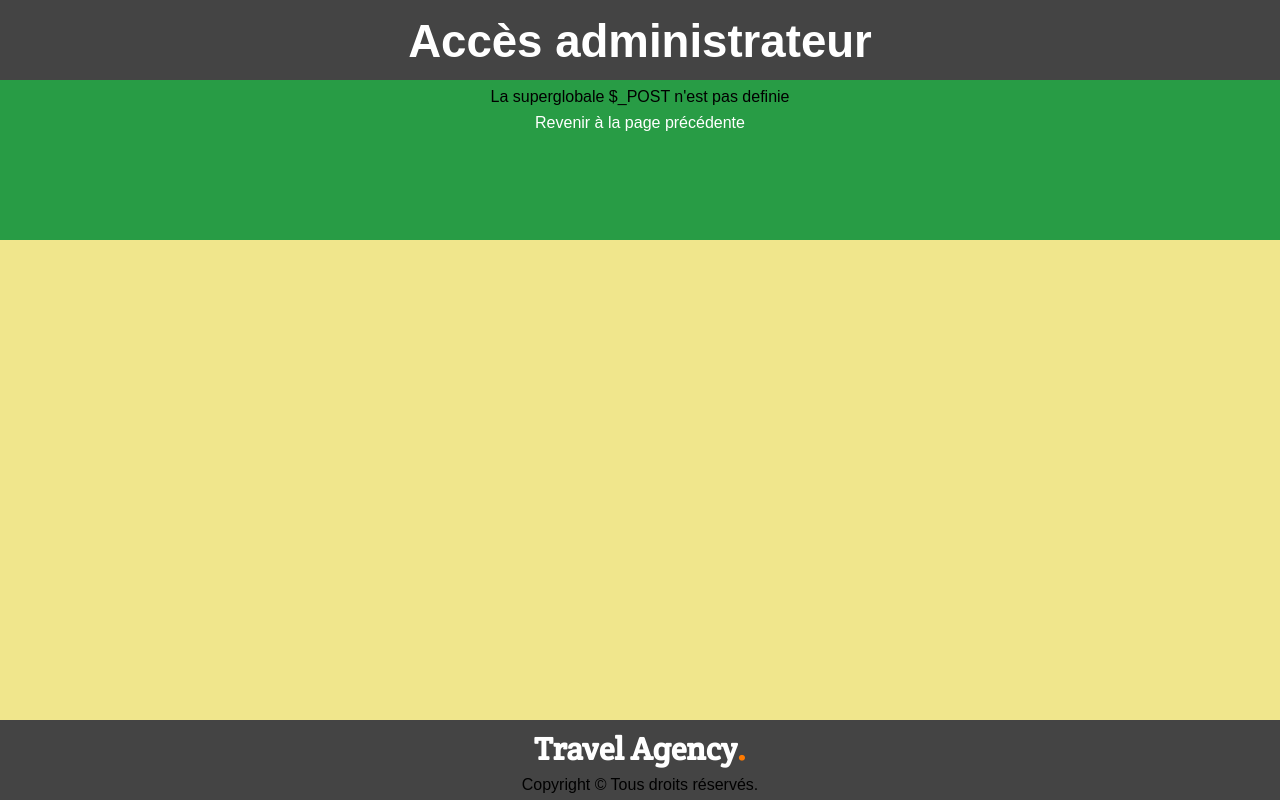
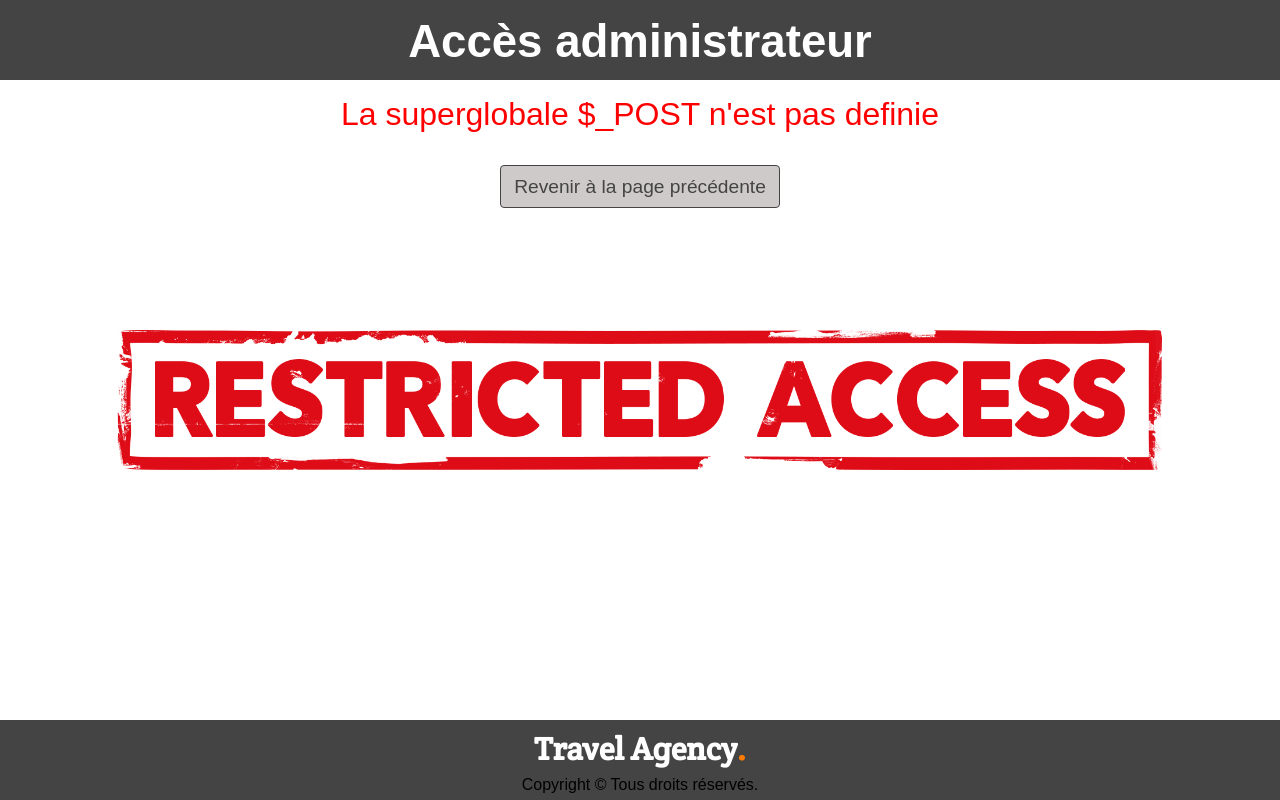
Before and after one commit to kyweez/OPENCLASSROOMS-02-PHP-MYSQL, a PHP site: page /client-db.php in a window 1280 px wide. Run offline with PHP 8.4, Linux system fonts and the light colour scheme.

Commit message:
CSS fini pour la page db-client

```diff
--- a/TPs/TP-travel-agency/admin-access.php
+++ b/TPs/TP-travel-agency/admin-access.php
@@ -38,7 +38,7 @@
         </div>
     </footer>
 
-    <!--<script src="./scripts/form-control-admin.js"></script>-->
+    <script src="./scripts/form-control-admin.js"></script>
 
 </body>
 
--- a/TPs/TP-travel-agency/client-db.php
+++ b/TPs/TP-travel-agency/client-db.php
@@ -19,7 +19,7 @@
     function print_html_section($stringToPrint, $error)
     {
         if ($error)
-            echo '<section><div ><p id="error-section">' . $stringToPrint . '</p><a href="admin-access.php">Revenir à la page précédente</a></div></section>';
+            echo '<section id="error-section"><div ><p>' . $stringToPrint . '</p><a href="admin-access.php">Revenir à la page précédente</a></div></section>';
     }
 
     function print_html_footer()
@@ -75,7 +75,7 @@
                                 $request = $travelAgency_DB->query('SELECT * FROM admin_list ORDER BY id');
                             ?>
                                 <h2>Liste des administrateurs</h2>
-                                <div>
+                                <div id="admin-div">
                                     <table>
                                         <thead>
                                             <tr>
@@ -96,7 +96,7 @@
                                                         <?php
                                                         //formatage de la date en version fr
                                                         $format_us = $data['last_connection'];
-                                                        $format_fr = implode('/',array_reverse  (explode('-',$format_us)));
+                                                        $format_fr = implode('/', array_reverse(explode('-', $format_us)));
                                                         echo  $format_fr;
                                                         ?>
                                                     </td>
@@ -135,7 +135,7 @@
                                                 <td>
                                                     <?php
                                                     $format_us = $data['date_of_request'];
-                                                    $format_fr = implode('/',array_reverse  (explode('-',$format_us)));
+                                                    $format_fr = implode('/', array_reverse(explode('-', $format_us)));
                                                     echo  $format_fr;
                                                     ?>
                                                 </td>
--- a/TPs/TP-travel-agency/css/style-client-db.css
+++ b/TPs/TP-travel-agency/css/style-client-db.css
@@ -7,7 +7,6 @@
 body{
     min-height: 100vh;
     width: 100vw;
-    background-color: grey;
 }
 header, footer{
     background-color: #444;
@@ -43,20 +42,19 @@ header h1{
 
 /*******SECTION*******/
 section{
-    background-color: khaki;
     display: flex;
     flex-direction: column;
     justify-content: flex-start;
 }
 section div:first-child{
-    height: 6vh;
+    height: 10vh;
     display: flex;
     flex-direction: row;
     justify-content: flex-end;
     align-items: center;
 }
 section div:first-child p{
-    padding: 1vh 2vw 1vh 2vw;
+    padding: 1vh 1vw 1vh 2vw;
 }
 section div:first-child p a{
     padding: 1vh 0.8vw;
@@ -69,7 +67,6 @@ section div:first-child p a:hover{
     color: white;
 }
 section div:last-child{
-    background-color: rgb(40, 156, 69);
     min-height: 20vh;
     display: flex;
     flex-direction: column;
@@ -77,7 +74,8 @@ section div:last-child{
     align-items: center;
 }
 section div:last-child h2{
-    background-color: rgb(17, 173, 17);
+    text-decoration: underline;
+    color: #444;
     margin: 1vh 0;
     height: 4vh;
     display: flex;
@@ -85,7 +83,74 @@ section div:last-child h2{
     justify-content: flex-start;
     align-items: center;
 }
+section div:last-child div{
+    margin: 1vh 0;
+    min-height: 10vh;
+    width: 100%;
+    display: flex;
+    flex-direction: column;
+    justify-content: flex-start;
+    align-items: center;
+    padding-bottom: 4vh;
+}
+table {
+    border: medium solid #444;
+    border-collapse: collapse;
+}
+th {
+    border: thin solid #444;
+    border-bottom: medium solid #444;
+    padding: 1vh 1vw;
+    min-width: 15vw;
+    background-color: rgb(206, 202, 202);
+}
+th:nth-child(3), :last-child{
+    min-width: 10vw;
+}
+td {
+    border: thin solid #444;
+    padding: 5px;
+    text-align: center;
+    background-color: #ffe9d4;
+}
+#admin-div th:nth-child(1){
+    min-width: 3vw;
+}
+#admin-div th:nth-child(2){
+    min-width: 2vw;
+}
+#admin-div th:nth-child(3){
+    min-width: 10vw;
+}
+#error-section{
+    background-image: url(../images/restricted-access.png);
+    background-size: cover;
+    background-position: center;
+    height: 80vh;
+}
+#error-section p{
+    margin: 2vh 0;
+    padding: 0;
+    font-size: 2em;
+    color: red;
+}
+#error-section a{
+    margin: 2vh 0;
+    padding: 1vh 1vw;
+    font-size: 1.2em;
+    padding: 1.2vh 1vw;
+    background-color: rgb(206, 202, 202);
+    border-radius: 4px;
+    color: #444;
+    border: 1px solid #444;
 
+}
+#error-section a:hover{
+    background-color: #444;
+    border: 1px solid #444;
+    color: white;
+
+}
 /*******FOOTER*******/
 footer h1{
     width: 100vw;
```
Also changed, not shown: TPs/TP-travel-agency/images/restricted-access.png (added).
